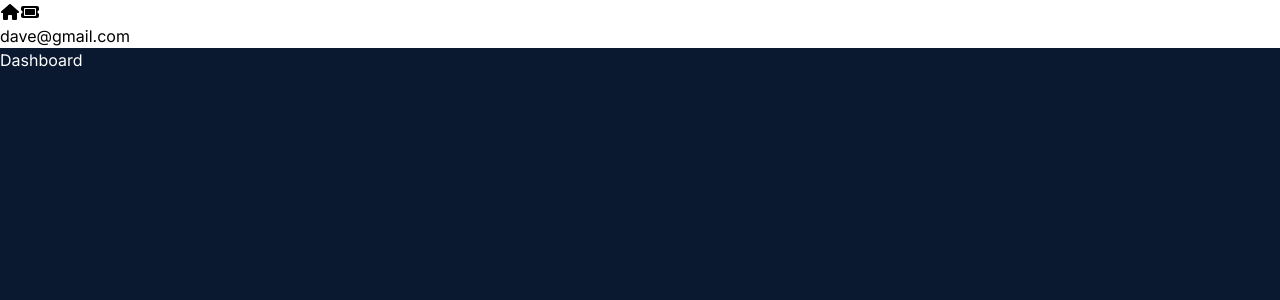
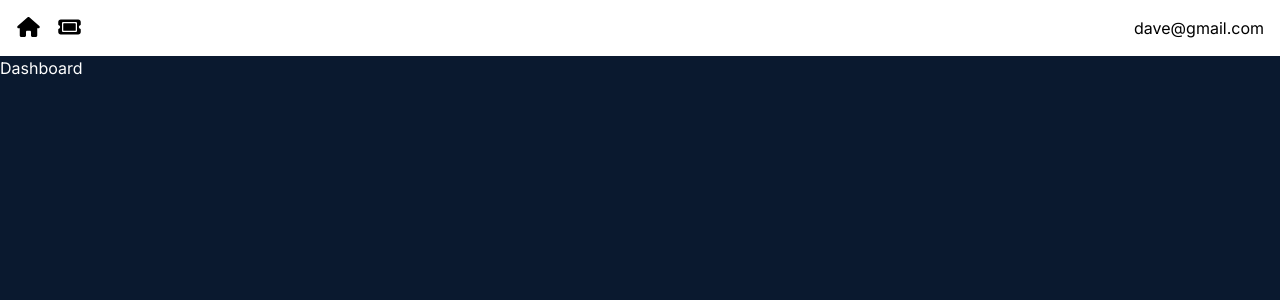
Before and after one commit to joedakwa/ticket-app, a Next.js app: page / in a window 1280 px wide. Shown: the top 300 px of the page. Built offline with nearby package versions, Linux system fonts and the light colour scheme.

Commit message:
resolved @layer component issue by replacing with standard CSS

```diff
--- a/app/(components)/Nav.jsx
+++ b/app/(components)/Nav.jsx
@@ -1,9 +1,10 @@
 import Link from "next/link"
 import { FontAwesomeIcon } from "@fortawesome/react-fontawesome"
 import { faHome, faTicket } from "@fortawesome/free-solid-svg-icons"
+
 const Nav = () => {
-  return <nav>
-    <div>
+  return (<nav className="flex justify-between bg-nav p-4">
+    <div className="flex items-center space-x-4">
         <Link href="/">
         <FontAwesomeIcon icon={faHome} className="icon" />
         </Link>
@@ -15,6 +16,7 @@ const Nav = () => {
         <p className="text-default-text">dave@gmail.com</p>
     </div>
   </nav>
+  );
 };
 
 export default Nav;
--- a/app/globals.css
+++ b/app/globals.css
@@ -1 +1,28 @@
 @import "tailwindcss";
+
+@tailwind base;
+@tailwind components;
+@tailwind utilities;
+
+.icon {
+  color: var(--default-text);
+  font-size: 1.25rem; /* equivalent to text-xl */
+}
+
+.btn {
+  background-color: var(--blue-accent);
+  width: 100%;
+  text-align: center;
+  color: var(--nav);
+  font-weight: bold;
+  cursor: pointer;
+  text-transform: uppercase;
+  padding: 0.5rem 1rem;
+  border-radius: 0.375rem;
+  transition: background-color 0.2s;
+}
+
+.btn:hover {
+  background-color: var(--blue-accent-hover);
+  text-decoration: none;
+}
```
Also changed, not shown: global.css.OG.TXT (added).
